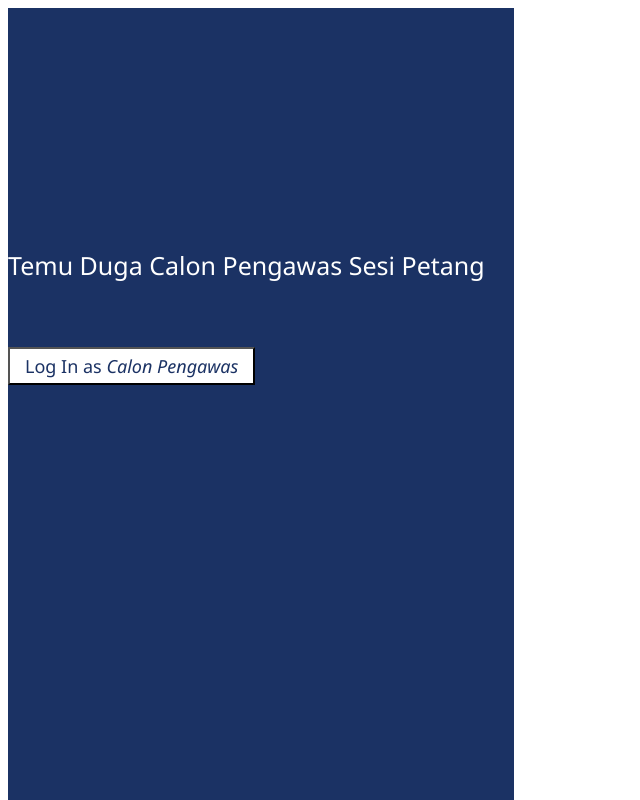
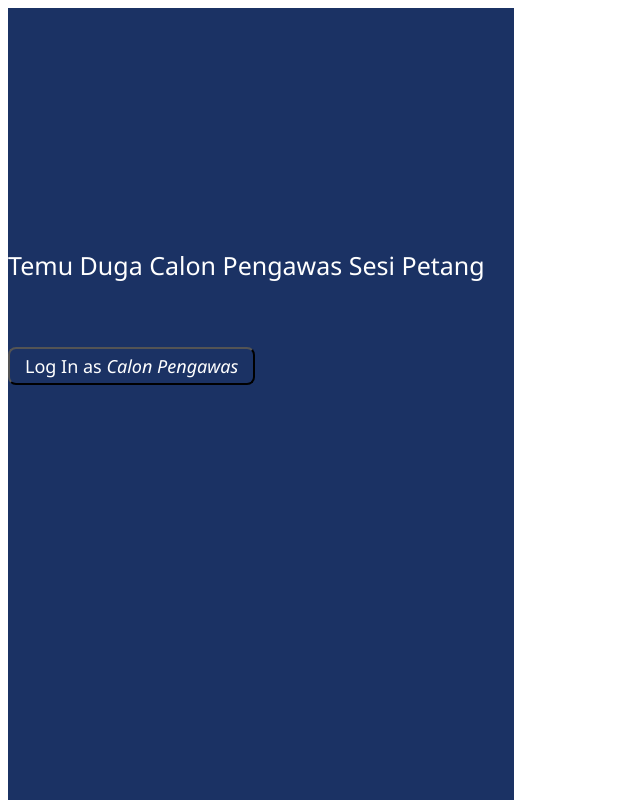
Before and after one commit to dev1012-lzh/Database-, a plain HTML site: page login.html in a window 1280 px wide. Shown: the top 800 px of the page, without its empty margins (0-640 px from the left). Drawn offline with Linux system fonts and the light colour scheme.

Commit message:
styles minor

```diff
--- a/style.css
+++ b/style.css
@@ -3,8 +3,9 @@ button {
     padding-bottom: 5px;
     padding-left: 15px;
     padding-right: 15px;
-    background: white;
-    color: #1b3264;
+    background: #1b3264;
+    color: white;
+    border-radius: 8px;
     font-size: 18px;
     font-family: "Noto Sans", sans-serif;
     text-align: center;
```
